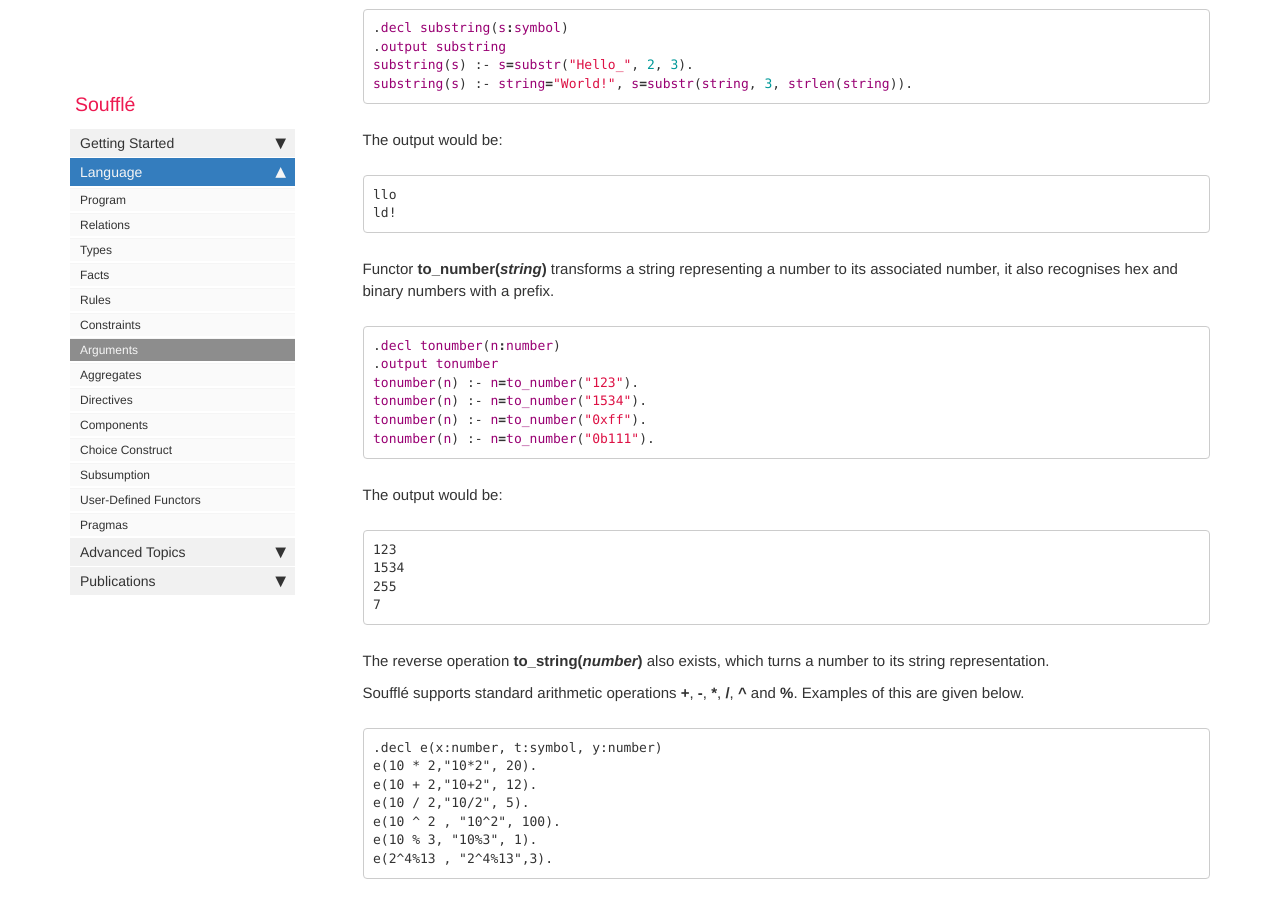
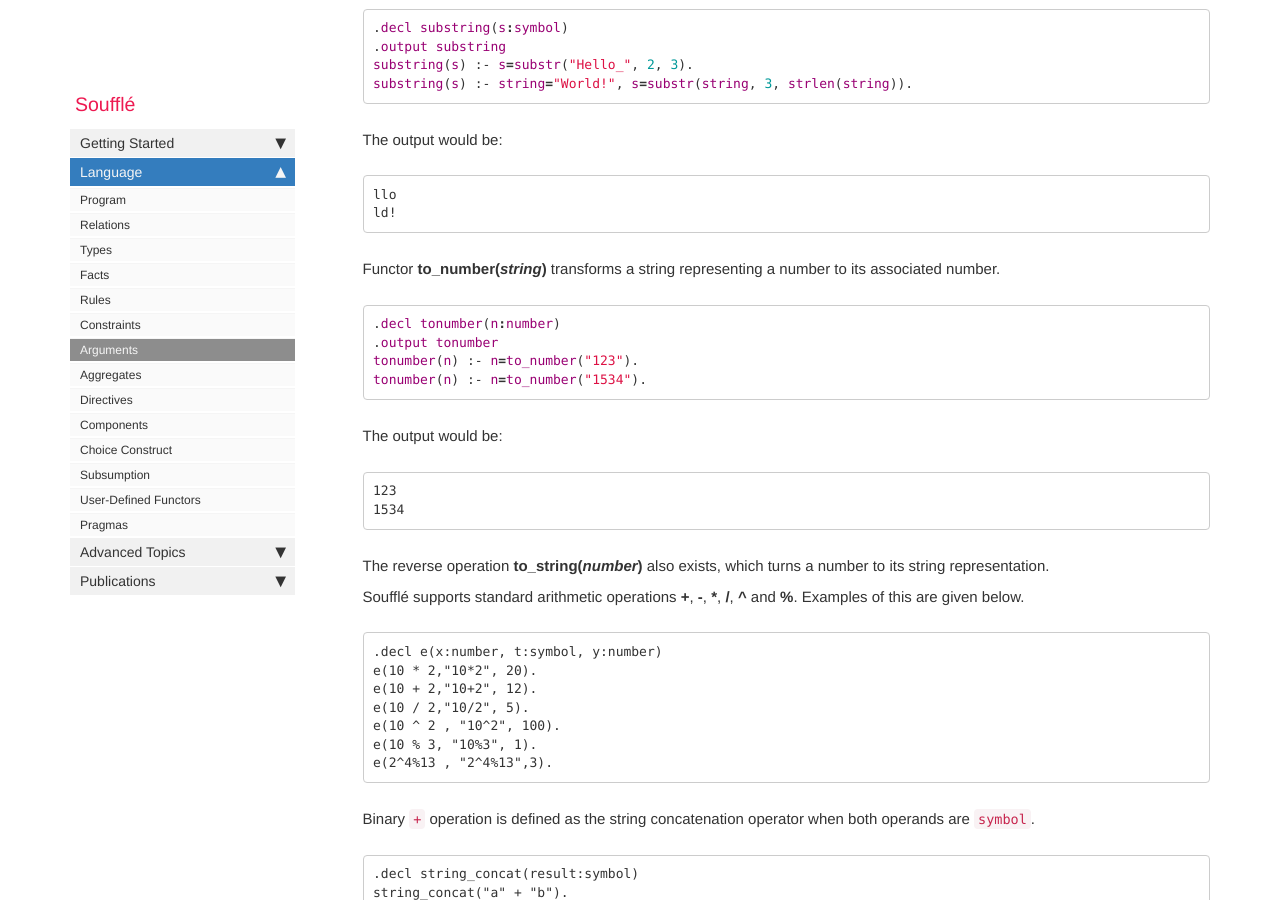
Before and after one commit to souffle-lang/souffle-lang.github.io, a Jekyll site: the page built from pages/docs/arguments.md, in a window 1280 px wide and 900 px high, scrolled down 2146 px. Built offline with Jekyll 4.4.1, drawn with Linux system fonts in a browser that asks for light colours; comment, search, counter and statistics services are not loaded.

Commit message:
Revert "Add example of parsing hex and binary with to_number (#140)"
This reverts commit bbaceaefb8fa64233d358678d59e89a20439eda5.

````diff
--- a/pages/docs/arguments.md
+++ b/pages/docs/arguments.md
@@ -78,21 +78,17 @@ llo
 ld!
 ```
 
-Functor **to_number(*string*)** transforms a string representing a number to its associated number, it also recognises hex and binary numbers with a prefix.
+Functor **to_number(*string*)** transforms a string representing a number to its associated number.
 ```prolog
 .decl tonumber(n:number)
 .output tonumber
 tonumber(n) :- n=to_number("123").
 tonumber(n) :- n=to_number("1534").
-tonumber(n) :- n=to_number("0xff").
-tonumber(n) :- n=to_number("0b111").
 ```
 The output would be:
 ```
 123
 1534
-255
-7
 ```
 The reverse operation **to_string(*number*)** also exists, which turns a number to its string representation.
 
````
